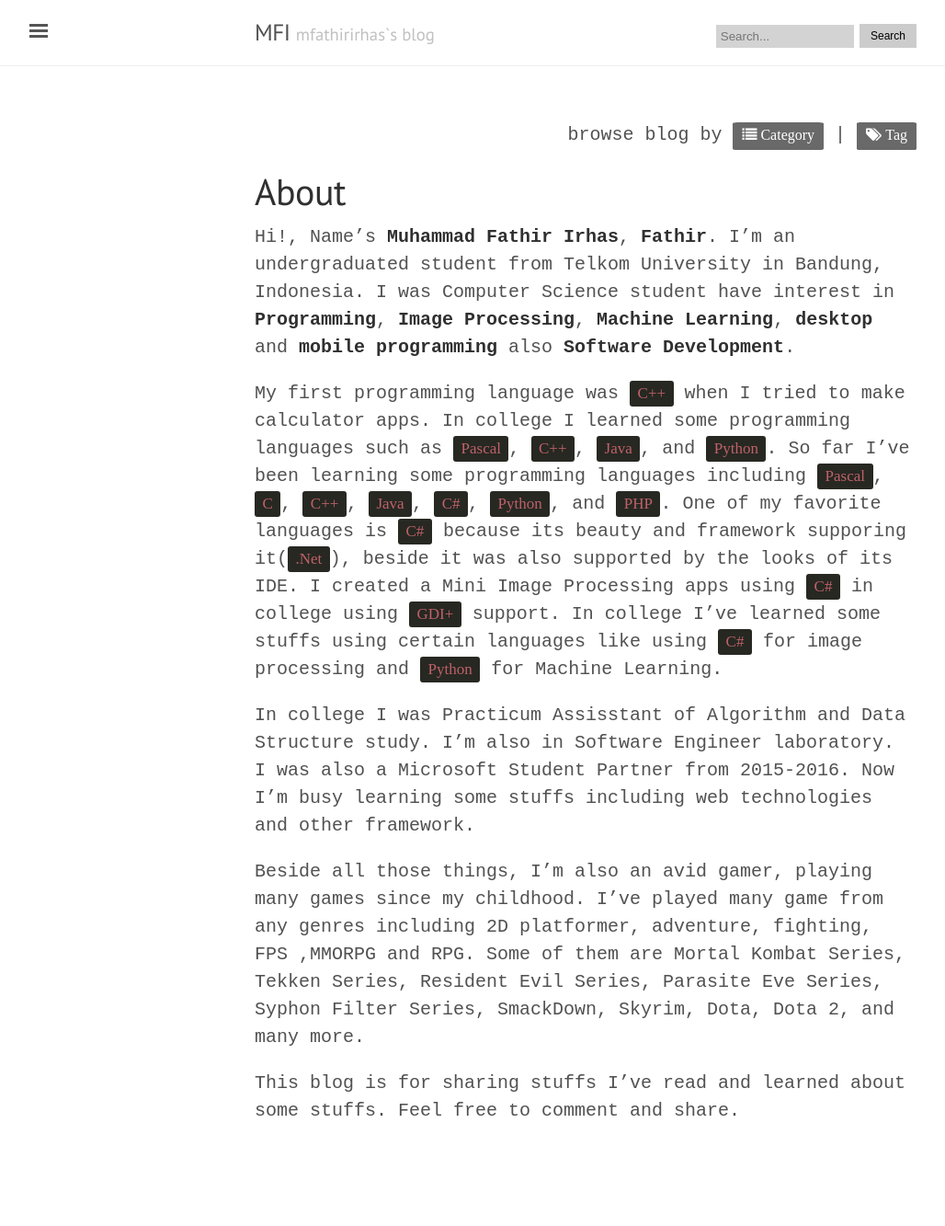
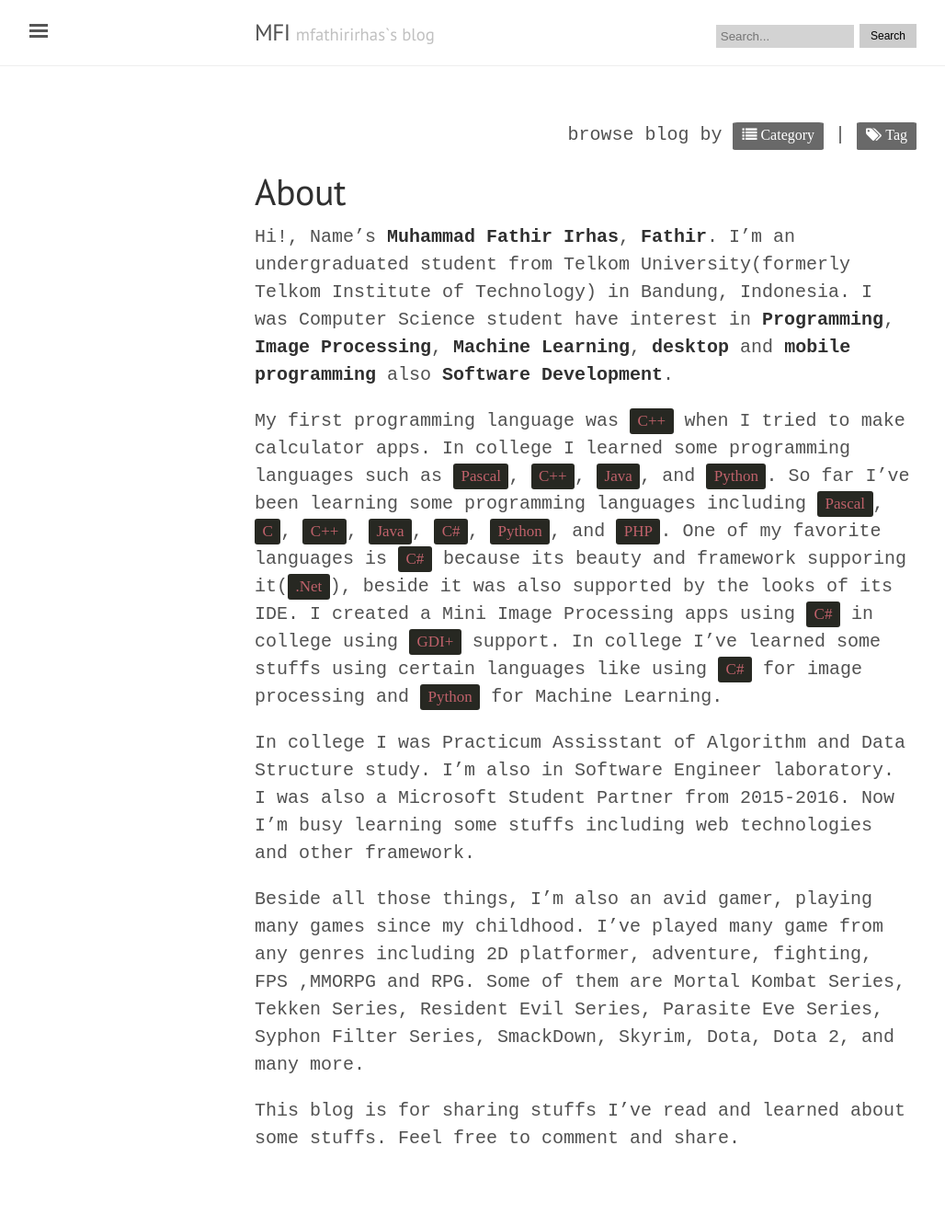
Before and after one commit to mfirhas/mfathirirhas.github.io, a Jekyll site: the page built from about.md, in a window 1280 px wide. Shown: the whole page at 92% size, without its empty margins (3-1031 px from the left). Built offline with Jekyll 4.4.1, drawn with Linux system fonts in a browser that asks for light colours; nearby versions of some CDN libraries; comment, search, counter and statistics services are not loaded; before the commit the page ends 1303 px from its top, so only the background shows below that.

Commit message:
Edit About

```diff
--- a/about.md
+++ b/about.md
@@ -3,7 +3,7 @@ layout: page
 title: About
 ---
 
-Hi!, Name's **Muhammad Fathir Irhas**, **Fathir**. I'm an undergraduated student from Telkom University in Bandung, Indonesia. I was Computer Science student have interest in **Programming**, **Image Processing**, **Machine Learning**, **desktop** and **mobile programming** also **Software Development**.
+Hi!, Name's **Muhammad Fathir Irhas**, **Fathir**. I'm an undergraduated student from Telkom University(formerly Telkom Institute of Technology) in Bandung, Indonesia. I was Computer Science student have interest in **Programming**, **Image Processing**, **Machine Learning**, **desktop** and **mobile programming** also **Software Development**.
 
 My first programming language was `C++` when I tried to make calculator apps. In college I learned some programming languages such as `Pascal`, `C++`, `Java`, and `Python`. So far I've been learning some programming languages including `Pascal`, `C`, `C++`, `Java`, `C#`, `Python`, and `PHP`. One of my favorite languages is `C#` because its beauty and framework supporing it(`.Net`), beside it was also supported by the looks of its IDE. I created a Mini Image Processing apps using `C#` in college using `GDI+` support. In college I've learned some stuffs using certain languages like using `C#` for image processing and `Python` for Machine Learning.
 
```
